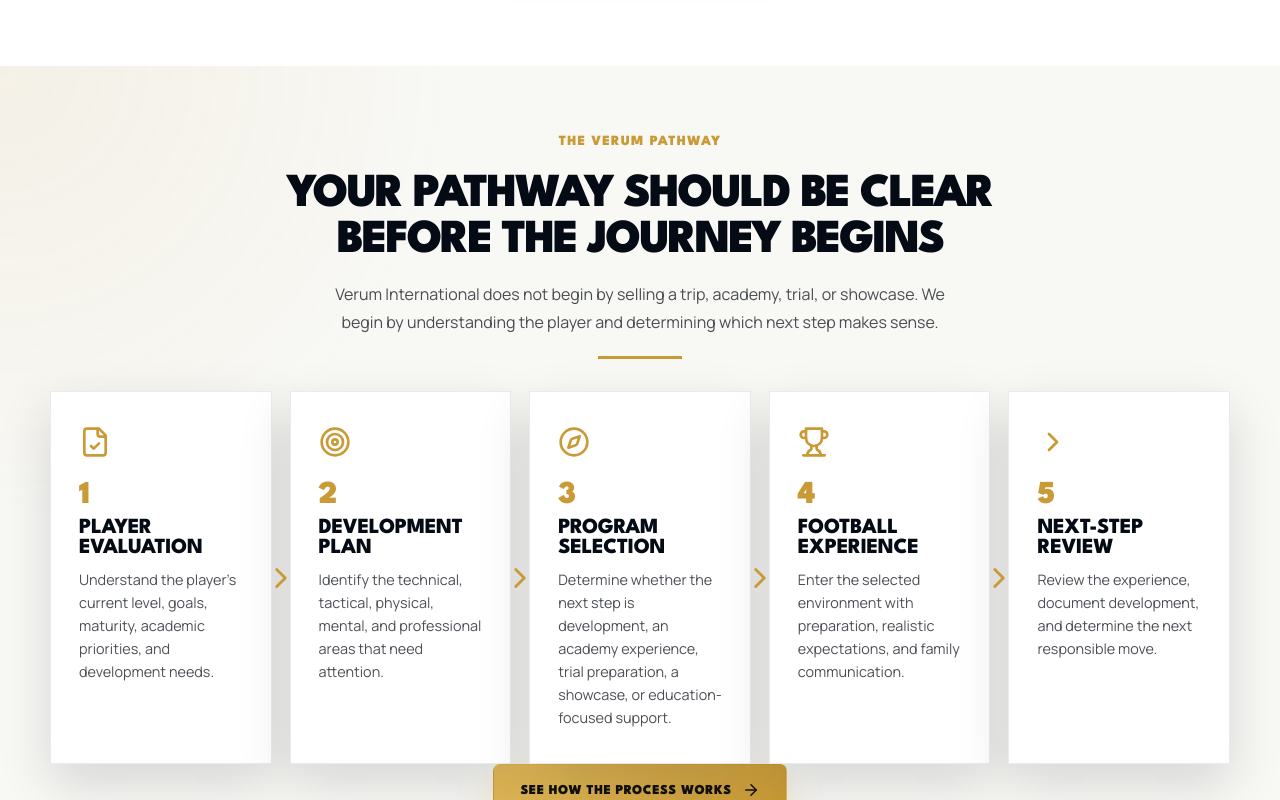
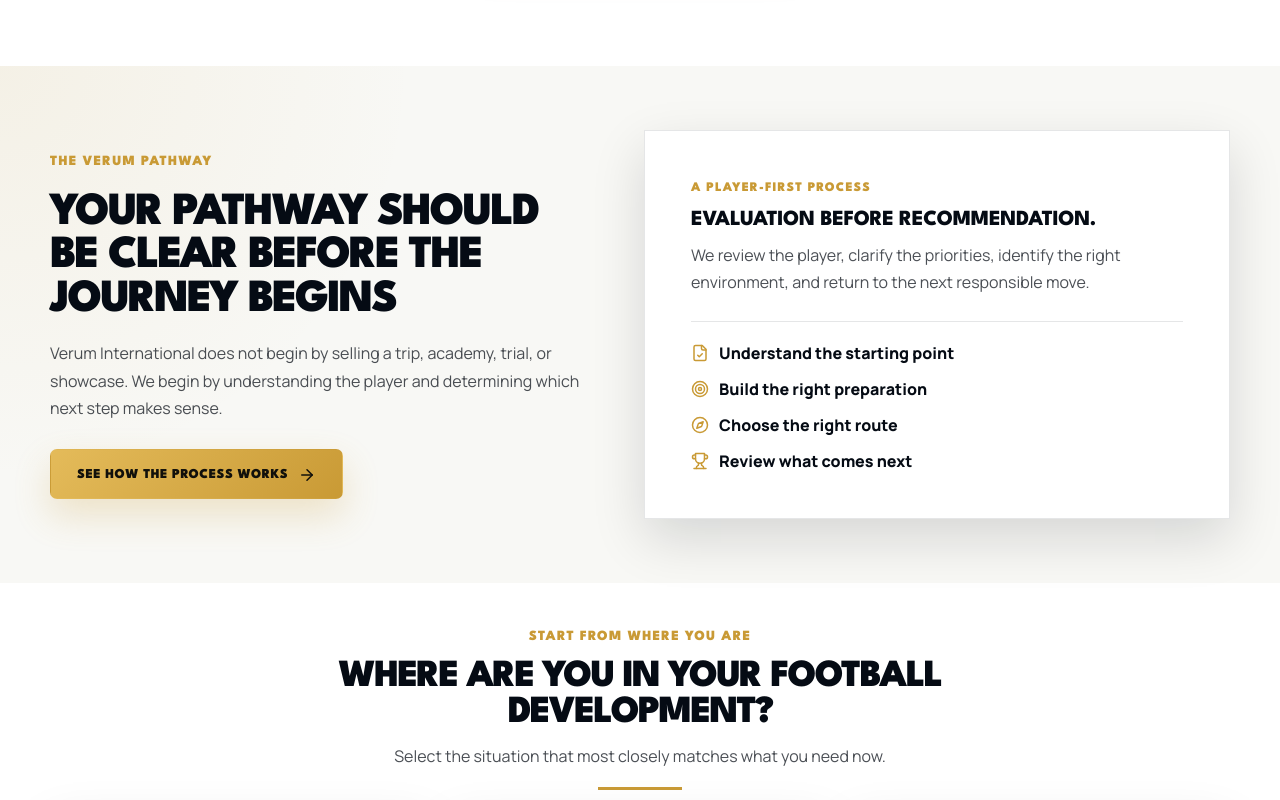
Before and after one commit to zionportal/veruminternational, a React (Vite) app: page / in a window 1280 px wide. Shown: the part 1560-2360 px from the top of the page. Built offline with nearby package versions, Linux system fonts and the light colour scheme.

Commit message:
Refactor homepage as pathway directory

```diff
--- a/src/App.tsx
+++ b/src/App.tsx
@@ -1,7 +1,6 @@
 import {
   ArrowRight,
   Check,
-  ChevronRight,
   CircleHelp,
   Compass,
   FileCheck,
@@ -31,34 +30,6 @@
   { icon: FileCheck, value: "Evaluation-led", label: "entry" },
   { icon: Target, value: "Player-specific", label: "development" },
   { icon: Shield, value: "Parent communication", label: "included" },
-];
-
-const pathwayStages = [
-  {
-    icon: FileCheck,
-    title: "Player Evaluation",
-    text: "Understand the player’s current level, goals, maturity, academic priorities, and development needs.",
-  },
-  {
-    icon: Target,
-    title: "Development Plan",
-    text: "Identify the technical, tactical, physical, mental, and professional areas that need attention.",
-  },
-  {
-    icon: Compass,
-    title: "Program Selection",
-    text: "Determine whether the next step is development, an academy experience, trial preparation, a showcase, or education-focused support.",
-  },
-  {
-    icon: Trophy,
-    title: "Football Experience",
-    text: "Enter the selected environment with preparation, realistic expectations, and family communication.",
-  },
-  {
-    icon: ChevronRight,
-    title: "Next-Step Review",
-    text: "Review the experience, document development, and determine the next responsible move.",
-  },
 ];
 
 const objectives = [
@@ -100,7 +71,6 @@
     image: pitchAerial,
     imageAlt: "European city and stadium atmosphere representing football pathway opportunities",
     text: "A structured European football experience for committed players seeking stronger training environments, development standards, and education-aware support.",
-    points: ["Evaluation-led entry", "Training environment preparation", "Parent communication", "Post-program review", "Ages 13–23"],
     href: "/programs/european-academy-program",
     cta: "Review the Academy Program",
   },
@@ -109,7 +79,6 @@
     image: heroField,
     imageAlt: "Stadium pitch under floodlights for football showcase preparation",
     text: "Preparation and support for players who may be ready to perform in evaluation settings.",
-    points: ["Readiness review", "Performance preparation", "Player profile support", "Feedback and next steps", "No guaranteed selection"],
     href: "/programs/trials-and-showcases",
     cta: "Understand Trials and Showcases",
   },
@@ -118,7 +87,6 @@
     image: playerTraining,
     imageAlt: "Football player training with focus and intensity",
     text: "Player development focused on the demands athletes must meet before pursuing more competitive environments.",
-    points: ["Technical development", "Tactical understanding", "Physical preparation", "Mental performance", "Professional habits"],
     href: "/high-performance-development",
     cta: "View Development Support",
   },
@@ -315,26 +283,26 @@
 function Pathway() {
   return (
     <section id="pathway" className="section light-section pathway-section">
-      <div className="container">
-        <SectionIntro
-          label="The Verum Pathway"
-          title="Your Pathway Should Be Clear Before the Journey Begins"
-          text="Verum International does not begin by selling a trip, academy, trial, or showcase. We begin by understanding the player and determining which next step makes sense."
-        />
-        <div className="pathway-grid five-stage-grid">
-          {pathwayStages.map((stage, index) => (
-            <article className="pathway-card" key={stage.title}>
-              <stage.icon size={32} aria-hidden="true" />
-              <span className="step-number">{index + 1}</span>
-              <h3>{stage.title}</h3>
-              <p>{stage.text}</p>
-              {index < pathwayStages.length - 1 && <ChevronRight className="step-arrow" size={34} aria-hidden="true" />}
-            </article>
-          ))}
+      <div className="container pathway-preview">
+        <div className="pathway-preview-copy">
+          <p className="eyebrow">The Verum Pathway</p>
+          <h2>Your Pathway Should Be Clear Before the Journey Begins</h2>
+          <p>Verum International does not begin by selling a trip, academy, trial, or showcase. We begin by understanding the player and determining which next step makes sense.</p>
+          <a className="button button-gold" href="/how-it-works">
+            See How the Process Works <ArrowRight size={18} />
+          </a>
         </div>
-        <a className="button button-gold centered-button" href="/how-it-works">
-          See How the Process Works <ArrowRight size={18} />
-        </a>
+        <div className="pathway-preview-panel">
+          <p className="card-kicker">A player-first process</p>
+          <h3>Evaluation before recommendation.</h3>
+          <p>We review the player, clarify the priorities, identify the right environment, and return to the next responsible move.</p>
+          <div className="pathway-preview-links">
+            <span><FileCheck size={18} aria-hidden="true" /> Understand the starting point</span>
+            <span><Target size={18} aria-hidden="true" /> Build the right preparation</span>
+            <span><Compass size={18} aria-hidden="true" /> Choose the right route</span>
+            <span><Trophy size={18} aria-hidden="true" /> Review what comes next</span>
+          </div>
+        </div>
       </div>
     </section>
   );
@@ -407,7 +375,6 @@
               <div className="program-body">
                 <h3>{program.title}</h3>
                 <p>{program.text}</p>
-                <ul>{program.points.map((point) => <li key={point}><Check size={16} aria-hidden="true" />{point}</li>)}</ul>
                 <a className="text-link" href={program.href} data-event="program_card_click">{program.cta} <ArrowRight size={16} /></a>
               </div>
             </article>
@@ -430,8 +397,9 @@
           </p>
           <a className="button button-gold" href="/for-parents">Read the Parent Guide <ArrowRight size={18} /></a>
         </div>
-        <div className="parent-concerns">
-          {parentConcerns.map((concern) => <div className="reason" key={concern}><Check size={18} aria-hidden="true" /><span>{concern}</span></div>)}
+        <div className="parent-concerns parent-preview-list">
+          {parentConcerns.slice(0, 6).map((concern) => <div className="reason" key={concern}><Check size={18} aria-hidden="true" /><span>{concern}</span></div>)}
+          <a className="text-link" href="/for-parents">Review the Parent Guide <ArrowRight size={16} /></a>
         </div>
       </div>
     </section>
@@ -444,17 +412,17 @@
       <div className="container">
         <div className="evidence-block">
           <SectionIntro label="Trust should be visible" title="Clear Evidence. Honest Expectations." text="Families should be able to understand who is involved, what is being provided, and what the player must still earn. Verum International does not rely on vague promises, unexplained logos, or guaranteed-result language." />
-          <div className="evidence-grid">
-            {["Coach credentials", "Program locations", "Real training footage", "Program schedules", "Evaluation examples", "Parent interviews", "Player case studies", "Partner explanations", "Documented outcomes"].map((item) => <div className="evidence-item" key={item}><Shield size={18} aria-hidden="true" />{item}</div>)}
+          <p className="pending-note">Verified program, staff, and player information will be published as it is approved.</p>
+          <div className="directory-links">
+            <a className="text-link" href="/coaches-and-leadership">Meet the Team <ArrowRight size={16} /></a>
+            <a className="text-link" href="/player-stories">View Player Stories <ArrowRight size={16} /></a>
           </div>
-          <p className="pending-note">Verified program, staff, and player information will be published as it is approved.</p>
         </div>
         <div className="stories-preview">
           <p className="eyebrow">Development in context</p>
           <h2>Real Players. Real Development. Real Next Steps.</h2>
           <p>A useful player story should explain where the player started, what was evaluated, what development was recommended, what experience followed, and what the player is working toward now.</p>
           <div className="pending-story">Player stories are currently being prepared for publication. Each story will include the player’s starting point, evaluation, development process, experience, and current next step.</div>
-          <a className="text-link" href="/player-stories">View Player Stories <ArrowRight size={16} /></a>
         </div>
       </div>
     </section>
@@ -471,7 +439,7 @@
           <a className="button button-gold" href="/faq">View All Questions <ArrowRight size={18} /></a>
         </div>
         <div className="faq-list">
-          {faqs.map((faq, index) => (
+          {faqs.slice(0, 3).map((faq, index) => (
             <details key={faq.question} open={index === 0}>
               <summary>{faq.question}</summary>
               <p>{faq.answer}</p>
--- a/src/styles.css
+++ b/src/styles.css
@@ -397,6 +397,60 @@
   scroll-margin-top: calc(var(--header-height) + 16px);
 }
 
+.pathway-preview {
+  display: grid;
+  grid-template-columns: minmax(0, 0.95fr) minmax(360px, 1.05fr);
+  align-items: center;
+  gap: 64px;
+}
+
+.pathway-preview-copy h2 {
+  max-width: 660px;
+  margin-bottom: 18px;
+  font-size: clamp(2.35rem, 3.6vw, 4rem);
+  line-height: 0.94;
+}
+
+.pathway-preview-copy > p:not(.eyebrow) {
+  max-width: 600px;
+  margin-bottom: 26px;
+}
+
+.pathway-preview-panel {
+  padding: clamp(28px, 4vw, 46px);
+  border: 1px solid rgba(5, 11, 20, 0.1);
+  background: var(--vi-white);
+  box-shadow: var(--shadow-card);
+}
+
+.pathway-preview-panel h3 {
+  margin-bottom: 12px;
+}
+
+.pathway-preview-panel > p:not(.card-kicker) {
+  margin-bottom: 24px;
+}
+
+.pathway-preview-links {
+  display: grid;
+  gap: 14px;
+  padding-top: 20px;
+  border-top: 1px solid rgba(5, 11, 20, 0.1);
+}
+
+.pathway-preview-links span {
+  display: flex;
+  align-items: center;
+  gap: 10px;
+  color: var(--vi-midnight);
+  font-weight: 800;
+}
+
+.pathway-preview-links svg {
+  flex: 0 0 auto;
+  color: var(--vi-gold);
+}
+
 .comparison-grid {
   display: grid;
   grid-template-columns: repeat(2, 1fr);
@@ -557,9 +611,7 @@
 }
 
 .reason svg,
-.program-card li svg,
-.proof-card svg,
-.pathway-card svg {
+.proof-card svg {
   color: var(--vi-gold);
   flex: 0 0 auto;
 }
@@ -590,52 +642,6 @@
   color: var(--vi-white);
   font-weight: 800;
   backdrop-filter: blur(10px);
-}
-
-.pathway-grid {
-  display: grid;
-  grid-template-columns: repeat(4, 1fr);
-  gap: 18px;
-}
-
-.five-stage-grid {
-  grid-template-columns: repeat(5, 1fr);
-}
-
-.pathway-card {
-  position: relative;
-  min-height: 260px;
-  padding: 34px 28px;
-  border: 1px solid rgba(5, 11, 20, 0.08);
-  background: var(--vi-white);
-  box-shadow: var(--shadow-card);
-}
-
-.step-number {
-  display: block;
-  margin-top: 18px;
-  color: var(--vi-gold);
-  font-size: 2rem;
-  font-weight: 900;
-}
-
-.pathway-card h3 {
-  margin: 8px 0 10px;
-}
-
-.pathway-card p {
-  margin-bottom: 0;
-  font-size: 0.9rem;
-  line-height: 1.6;
-}
-
-.step-arrow {
-  position: absolute;
-  top: 50%;
-  right: -27px;
-  z-index: 2;
-  color: var(--vi-gold);
-  transform: translateY(-50%);
 }
 
 .objective-grid {
@@ -853,22 +859,6 @@
   color: var(--vi-white);
 }
 
-.program-body ul {
-  display: grid;
-  gap: 11px;
-  margin: 22px 0 24px;
-  padding: 0;
-  list-style: none;
-}
-
-.program-body li {
-  display: flex;
-  align-items: center;
-  gap: 9px;
-  color: rgba(255, 255, 255, 0.86);
-  font-size: 0.9rem;
-}
-
 .text-link {
   display: inline-flex;
   align-items: center;
@@ -901,33 +891,14 @@
   font-size: 0.88rem;
 }
 
+.parent-preview-list .text-link {
+  grid-column: 1 / -1;
+  margin-top: 6px;
+}
+
 .evidence-block {
   padding-bottom: 72px;
   border-bottom: 1px solid rgba(5, 11, 20, 0.1);
-}
-
-.evidence-grid {
-  display: grid;
-  grid-template-columns: repeat(3, 1fr);
-  gap: 12px;
-  max-width: 900px;
-  margin: 0 auto 24px;
-}
-
-.evidence-item {
-  display: flex;
-  align-items: center;
-  gap: 10px;
-  padding: 15px 16px;
-  border: 1px solid rgba(5, 11, 20, 0.09);
-  color: var(--vi-slate);
-  font-size: 0.86rem;
-  font-weight: 800;
-}
-
-.evidence-item svg {
-  color: var(--vi-gold);
-  flex: 0 0 auto;
 }
 
 .pending-note,
@@ -938,6 +909,14 @@
   border-left: 3px solid var(--vi-gold);
   background: rgba(201, 154, 53, 0.08);
   font-weight: 700;
+}
+
+.directory-links {
+  display: flex;
+  justify-content: center;
+  flex-wrap: wrap;
+  gap: 24px;
+  margin-top: 24px;
 }
 
 .stories-preview {
@@ -1132,7 +1111,8 @@
   .hero-grid,
   .split-grid,
   .faq-grid,
-  .cta-grid {
+  .cta-grid,
+  .pathway-preview {
     grid-template-columns: 1fr;
   }
 
@@ -1182,7 +1162,6 @@
   }
 
   .stat-bar,
-  .pathway-grid,
   .program-grid,
   .proof-grid,
   .objective-grid,
@@ -1190,13 +1169,8 @@
     grid-template-columns: repeat(2, 1fr);
   }
 
-  .five-stage-grid,
   .four-program-grid {
     grid-template-columns: repeat(2, 1fr);
-  }
-
-  .step-arrow {
-    display: none;
   }
 
   .final-cta {
@@ -1251,14 +1225,11 @@
   }
 
   .stat-bar,
-  .pathway-grid,
   .program-grid,
   .proof-grid,
   .comparison-grid,
   .objective-grid,
-  .five-stage-grid,
   .four-program-grid,
-  .evidence-grid,
   .parent-concerns,
   .footer-grid {
     grid-template-columns: 1fr;
```
